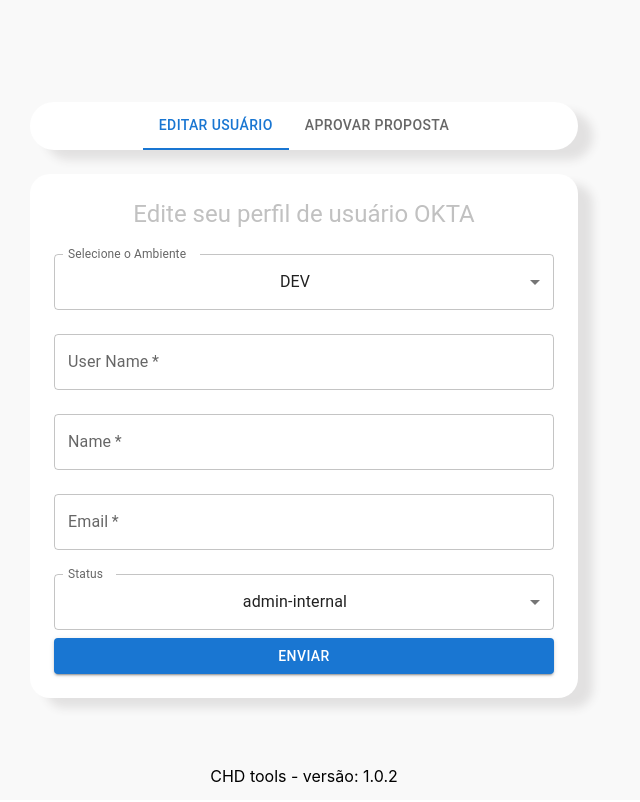
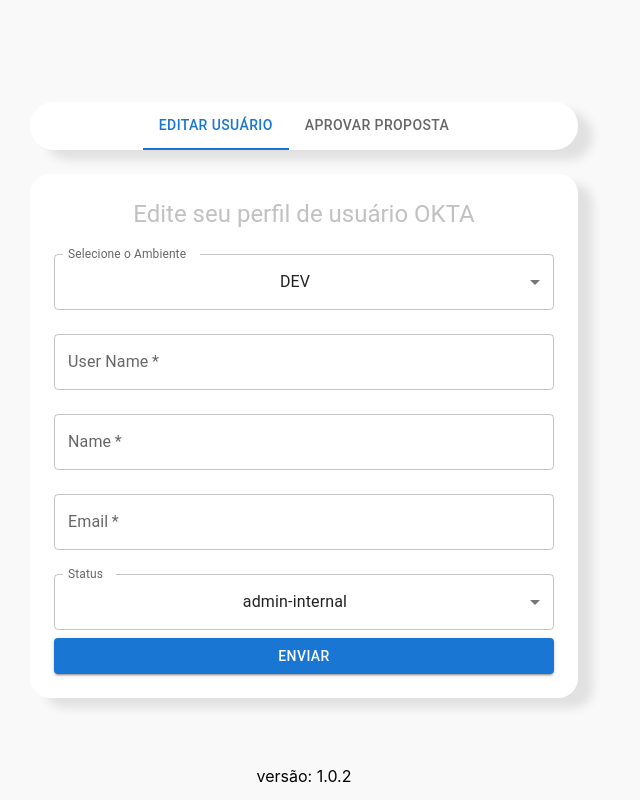
Before and after one commit to EuclidesXcode/development-chd-actions, a React (Create React App) app: page / in a window 1280 px wide. Shown: the whole page, without its empty margins (336-976 px from the left). Built offline with nearby package versions, Linux system fonts and the light colour scheme.

Commit message:
remove CHD tools

```diff
--- a/src/App.js
+++ b/src/App.js
@@ -8,7 +8,7 @@ function App() {
         <FormComponent />
       </header>
       <div style={{marginTop: -50}}>
-        <p>CHD tools - versão: 1.0.2</p>
+        <p>versão: 1.0.2</p>
       </div>
     </div>
   );
```
